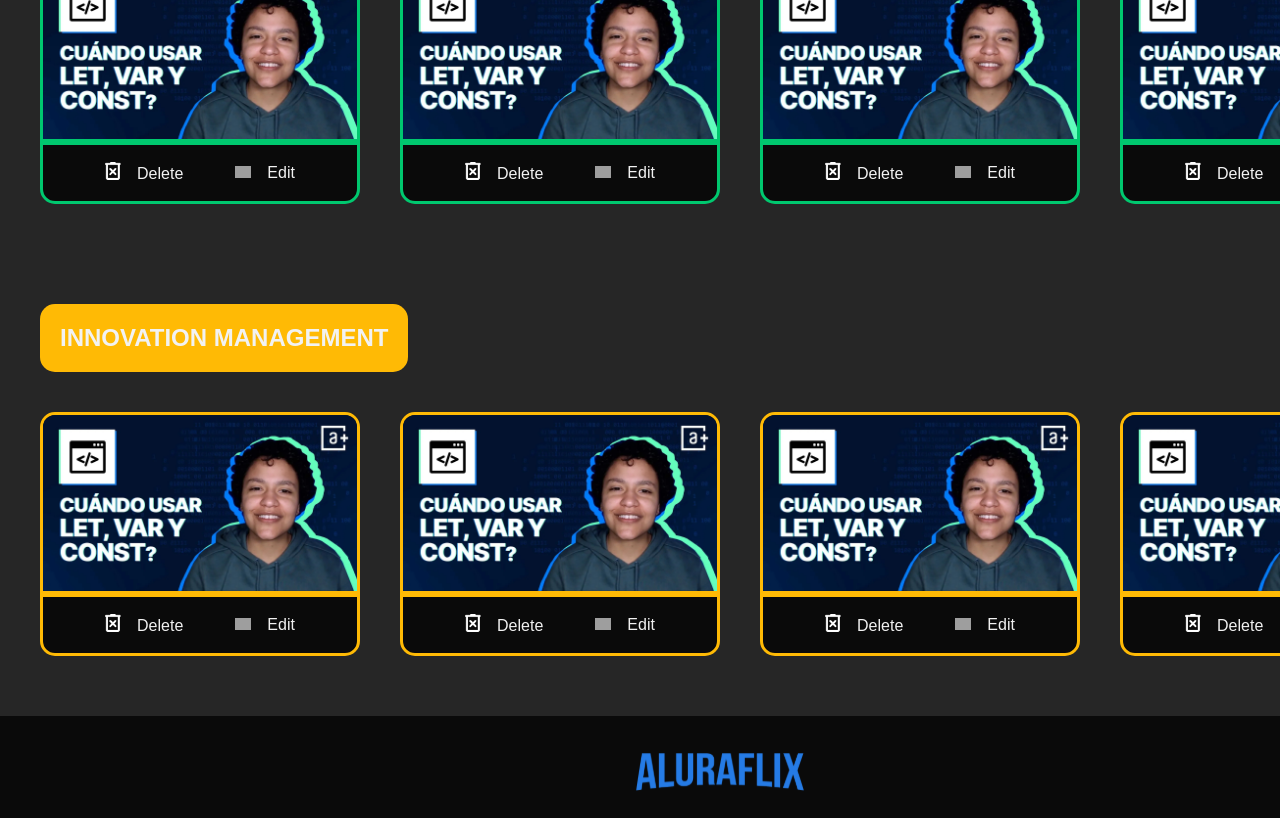
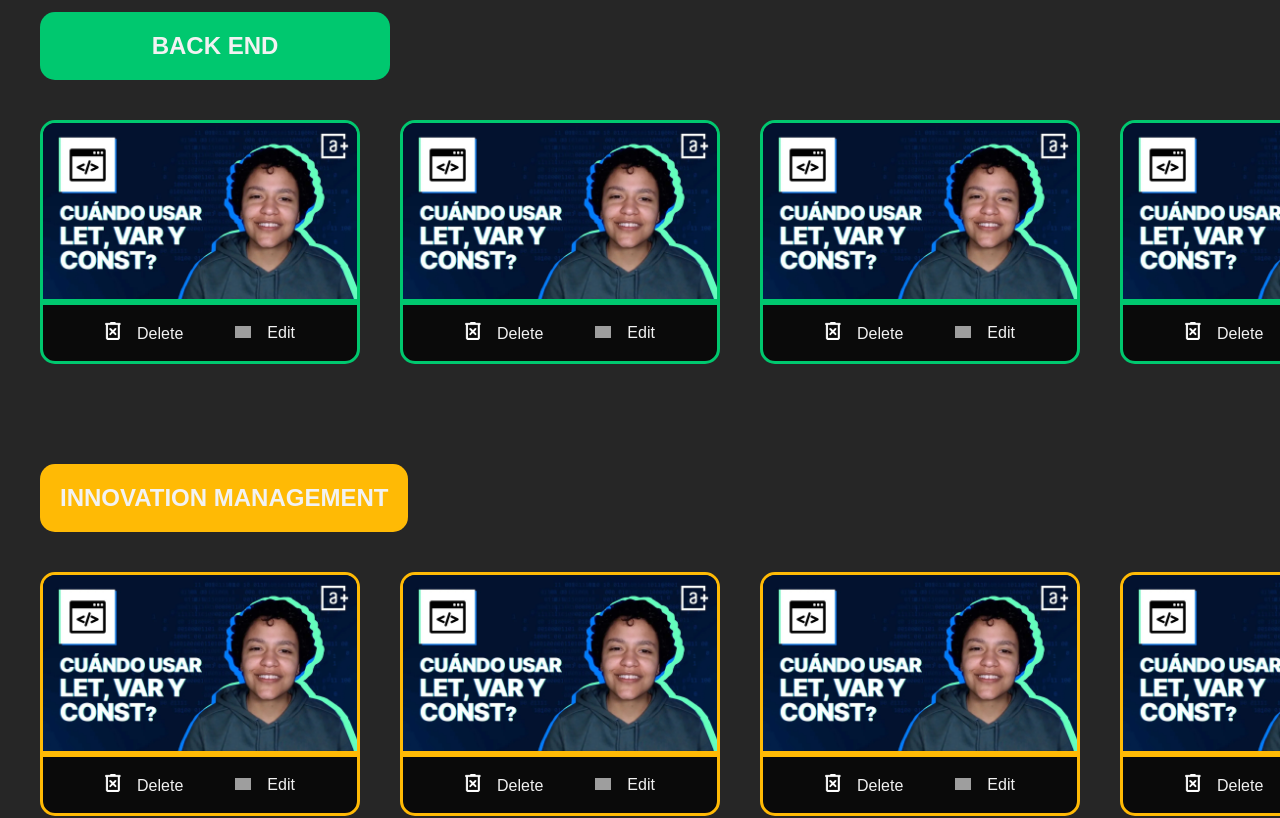
Before and after one commit to AbrahamOliden/aluraflix, a React (Vite) app: page / in a window 1280 px wide. Shown: the part 1636-2454 px from the top of the page. Built offline with nearby package versions, Linux system fonts and the light colour scheme; grey boxes are pictures that could not be loaded.

Commit message:
import DefaultPage (subject to changes)

```diff
--- a/src/routes/root.jsx
+++ b/src/routes/root.jsx
@@ -1,8 +1,11 @@
 import App from "../App";
+import DefaultPage from "../components/DefaultPage";
 
 function Root() {
     return (
-        <App />
+        <DefaultPage>
+            <App />
+        </DefaultPage>
     )
 }
 
```
